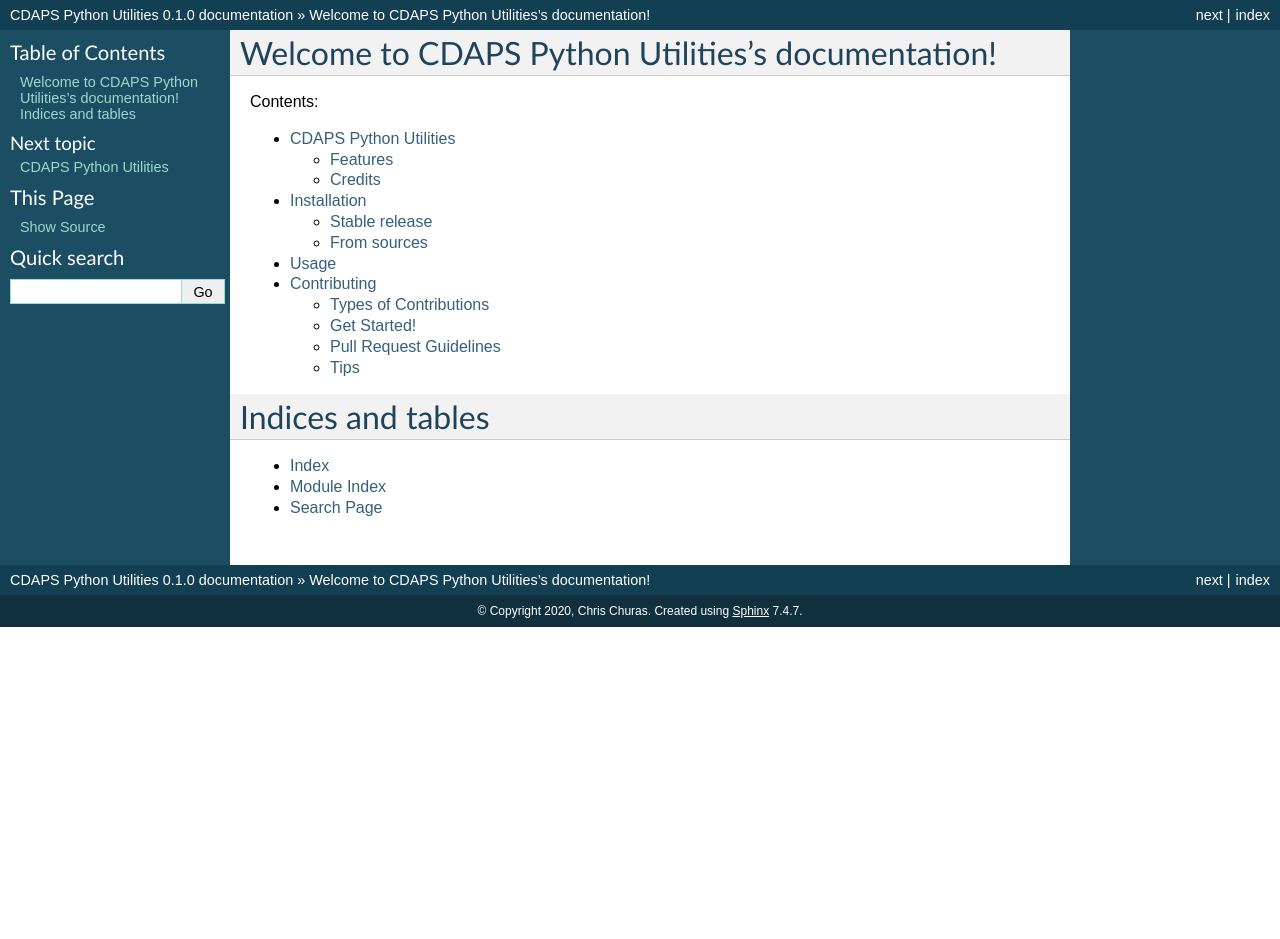
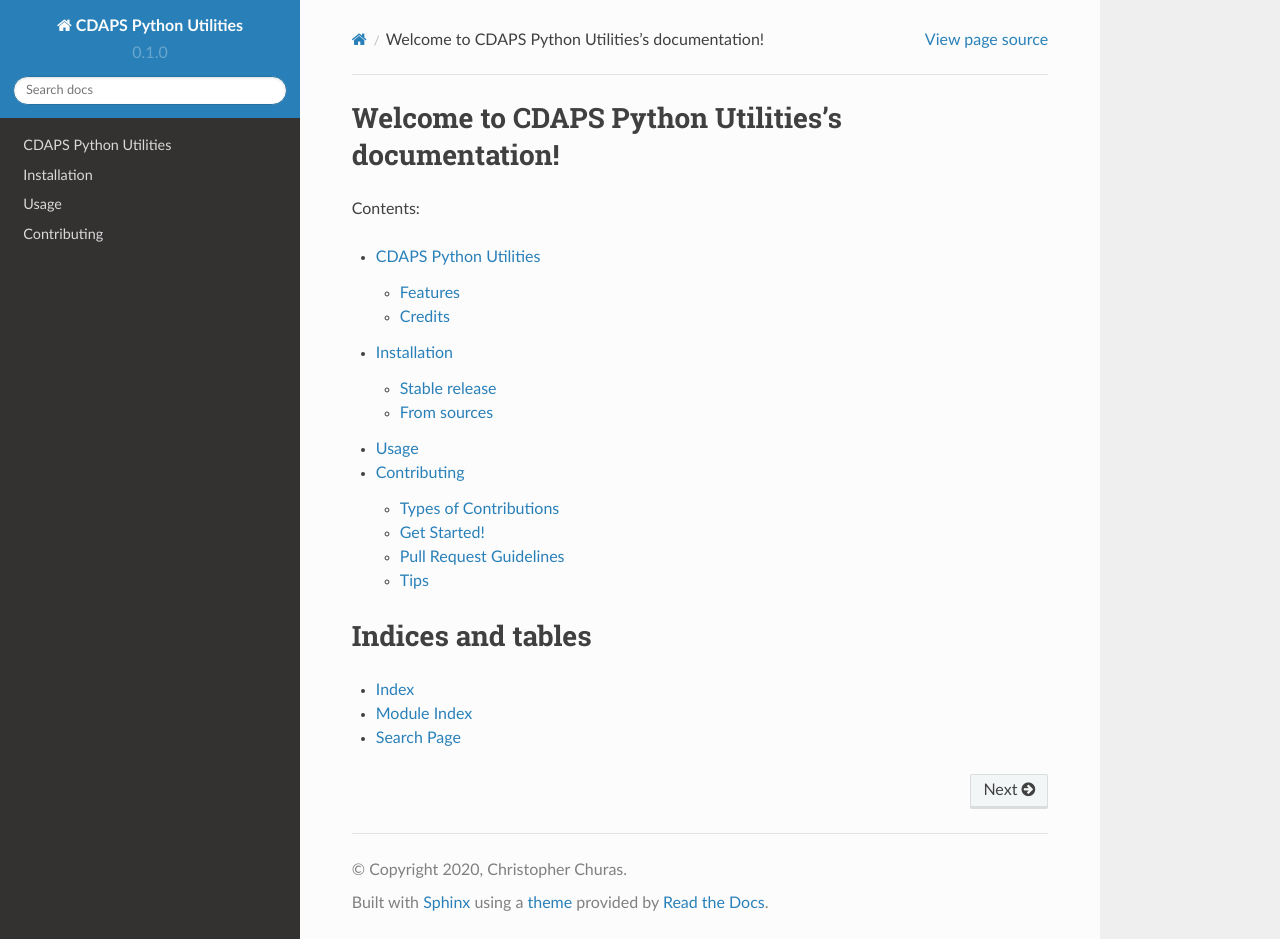
Before and after one commit to idekerlab/cdapsutil, a Sphinx documentation site: the page built from docs/index.rst, in a window 1280 px wide and 939 px high. Built offline with Sphinx 7.4.7 and the Read the Docs theme 2.0.0, drawn with Linux system fonts in a browser that asks for light colours; pages that are not in the unit, such as notebooks, are missing from menus.

Commit message:
added sphinx_rtd_theme, fixed name spelling

```diff
--- a/docs/conf.py
+++ b/docs/conf.py
@@ -15,6 +15,8 @@
 
 import sys
 import os
+
+import sphinx_rtd_theme
 
 # If extensions (or modules to document with autodoc) are in another
 # directory, add these directories to sys.path here. If the directory is
@@ -40,7 +42,7 @@
 
 # Add any Sphinx extension module names here, as strings. They can be
 # extensions coming with Sphinx (named 'sphinx.ext.*') or your custom ones.
-extensions = ['sphinx.ext.autodoc', 'sphinx.ext.viewcode']
+extensions = ['sphinx_rtd_theme', 'sphinx.ext.autodoc', 'sphinx.ext.viewcode']
 
 # Add any paths that contain templates here, relative to this directory.
 templates_path = ['_templates']
@@ -56,7 +58,7 @@
 
 # General information about the project.
 project = u'CDAPS Python Utilities'
-copyright = u"2020, Chris Churas"
+copyright = u"2020, Christopher Churas"
 
 # The version info for the project you're documenting, acts as replacement
 # for |version| and |release|, also used in various other places throughout
@@ -111,7 +113,8 @@
 
 # The theme to use for HTML and HTML Help pages.  See the documentation for
 # a list of builtin themes.
-html_theme = 'default'
+html_theme = 'sphinx_rtd_theme'
+html_theme_path = [sphinx_rtd_theme.get_html_theme_path()]
 
 # Theme options are theme-specific and customize the look and feel of a
 # theme further.  For a list of options available for each theme, see the
@@ -210,7 +213,7 @@
 latex_documents = [
     ('index', 'cdapsutil.tex',
      u'CDAPS Python Utilities Documentation',
-     u'Chris Churas', 'manual'),
+     u'Christopher Churas', 'manual'),
 ]
 
 # The name of an image file (relative to this directory) to place at
@@ -241,7 +244,7 @@
 man_pages = [
     ('index', 'cdapsutil',
      u'CDAPS Python Utilities Documentation',
-     [u'Chris Churas'], 1)
+     [u'Christopher Churas'], 1)
 ]
 
 # If true, show URL addresses after external links.
@@ -256,7 +259,7 @@
 texinfo_documents = [
     ('index', 'cdapsutil',
      u'CDAPS Python Utilities Documentation',
-     u'Chris Churas',
+     u'Christopher Churas',
      'cdapsutil',
      'One line description of project.',
      'Miscellaneous'),
```
